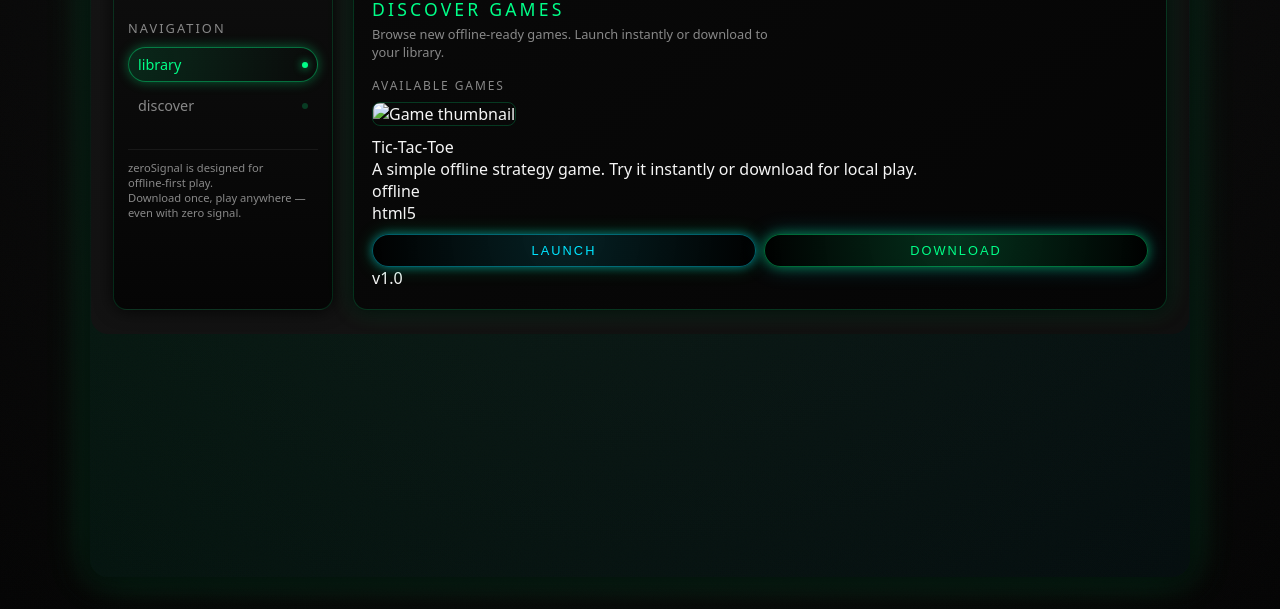
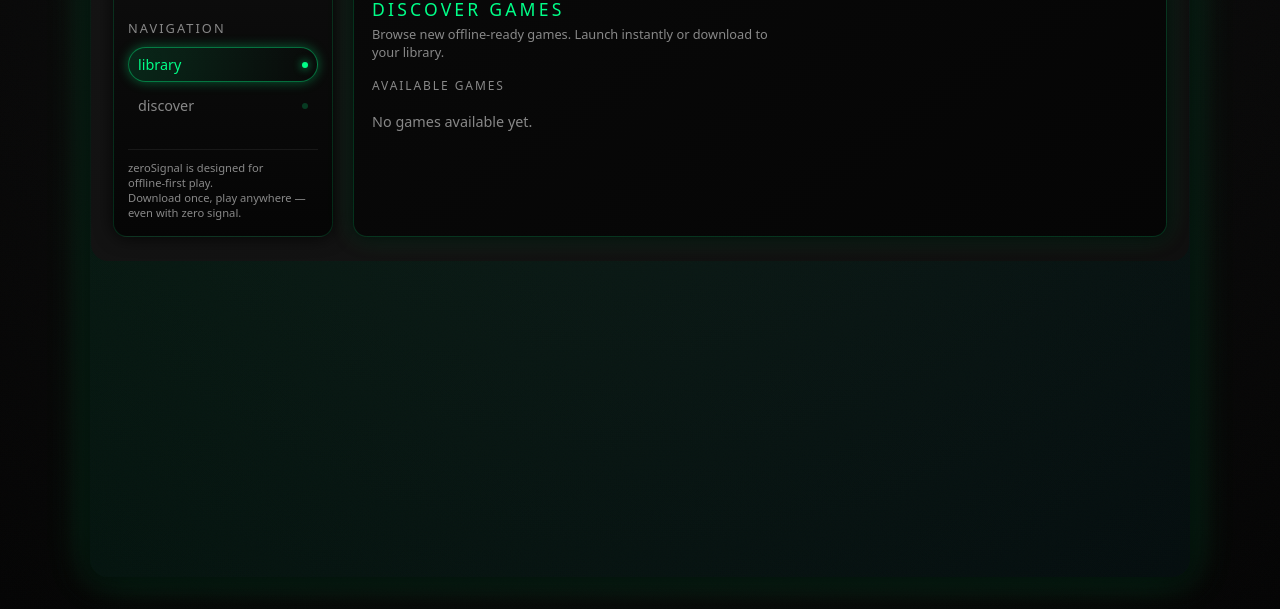
Before and after one commit to warblingGerbil/zeroSignal, a plain HTML site: page index.html in a window 1280 px wide. Shown: the part 191-800 px from the top of the page. Drawn offline with Linux system fonts and the light colour scheme.

Commit message:
Update index.html

```diff
--- a/index.html
+++ b/index.html
@@ -392,29 +392,7 @@
           <div class="section-label">available games</div>
 
           <section class="cards">
-
-            <!-- Example discover card (replace later) -->
-            <article class="card discover-card">
-              <img src="images/tic-tac-toe.png" class="card-thumb" alt="Game thumbnail">
-
-              <div class="card-title">Tic‑Tac‑Toe</div>
-              <div class="card-desc">A simple offline strategy game. Try it instantly or download for local play.</div>
-
-              <div class="pill-row">
-                <div class="pill">offline</div>
-                <div class="pill pill-alt">html5</div>
-              </div>
-
-              <div class="discover-actions">
-                <button class="btn btn-secondary">launch</button>
-                <button class="btn">download</button>
-              </div>
-
-              <div class="card-footer">
-                <div class="version">v1.0</div>
-              </div>
-            </article>
-
+            <p class="empty-message">No games available yet.</p>
           </section>
         </section>
 
```
